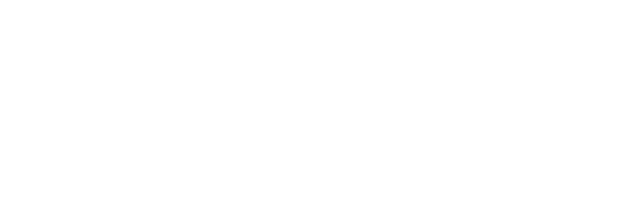
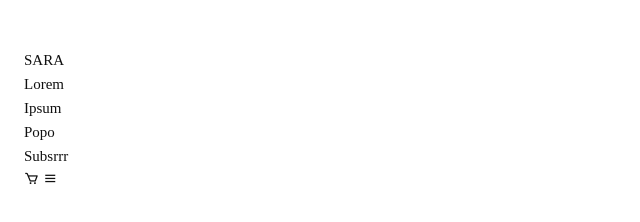
Before and after one commit to Golgariet/responsive-eCommerce-webapp-1, a website: page index.html in a window 1280 px wide. Shown: the whole page, without its empty margins (0-640 px from the left). Drawn offline with nearby package versions, Linux system fonts and the light colour scheme; files that its build step writes are made by us from their sources.

Commit message:
Icons addition

```diff
--- a/index.html
+++ b/index.html
@@ -4,9 +4,45 @@
     <meta charset="UTF-8" />
     <meta name="viewport" content="width=device-width, initial-scale=1.0" />
     <link rel="stylesheet" href="css/style.css" />
+    <link
+      href="https://unpkg.com/boxicons@2.0.7/css/boxicons.min.css"
+      rel="stylesheet"
+    />
     <title>Responsive Mobile First eCommerce SPA</title>
   </head>
   <body>
+    <header class="1-header">
+      <nav class="nav bd-grid">
+        <div>
+          <a href="#" class="nav__logo">SARA</a>
+        </div>
+
+        <div class="nav_menu" id="nav-menu">
+          <ul class="nav__list">
+            <li class="nav__item">
+              <a href="#awd" class="nav__link">Lorem</a>
+            </li>
+            <li class="nav__item">
+              <a href="#awdw" class="nav__link">Ipsum</a>
+            </li>
+            <li class="nav__item">
+              <a href="#www" class="nav__link">Popo</a>
+            </li>
+            <li class="nav__item">
+              <a href="#aaa" class="nav__link">Subsrrr</a>
+            </li>
+          </ul>
+        </div>
+
+        <div class="question">
+          <i class="bx bx-cart nav__cart"></i>
+          <i class="bx bx-menu nav__toggle" id="nav-toggle"></i>
+        </div>
+      </nav>
+    </header>
+
+    <main class="1-main"></main>
+
     <script src="js/script.js"></script>
   </body>
 </html>
--- a/package.json
+++ b/package.json
@@ -19,6 +19,7 @@
   },
   "homepage": "https://github.com/Golgariet/responsive-eCommerce-webapp-1#readme",
   "dependencies": {
+    "boxicons": "^2.0.7",
     "node-sass": "^5.0.0"
   }
 }
```
Also changed, not shown: 1 other file.
